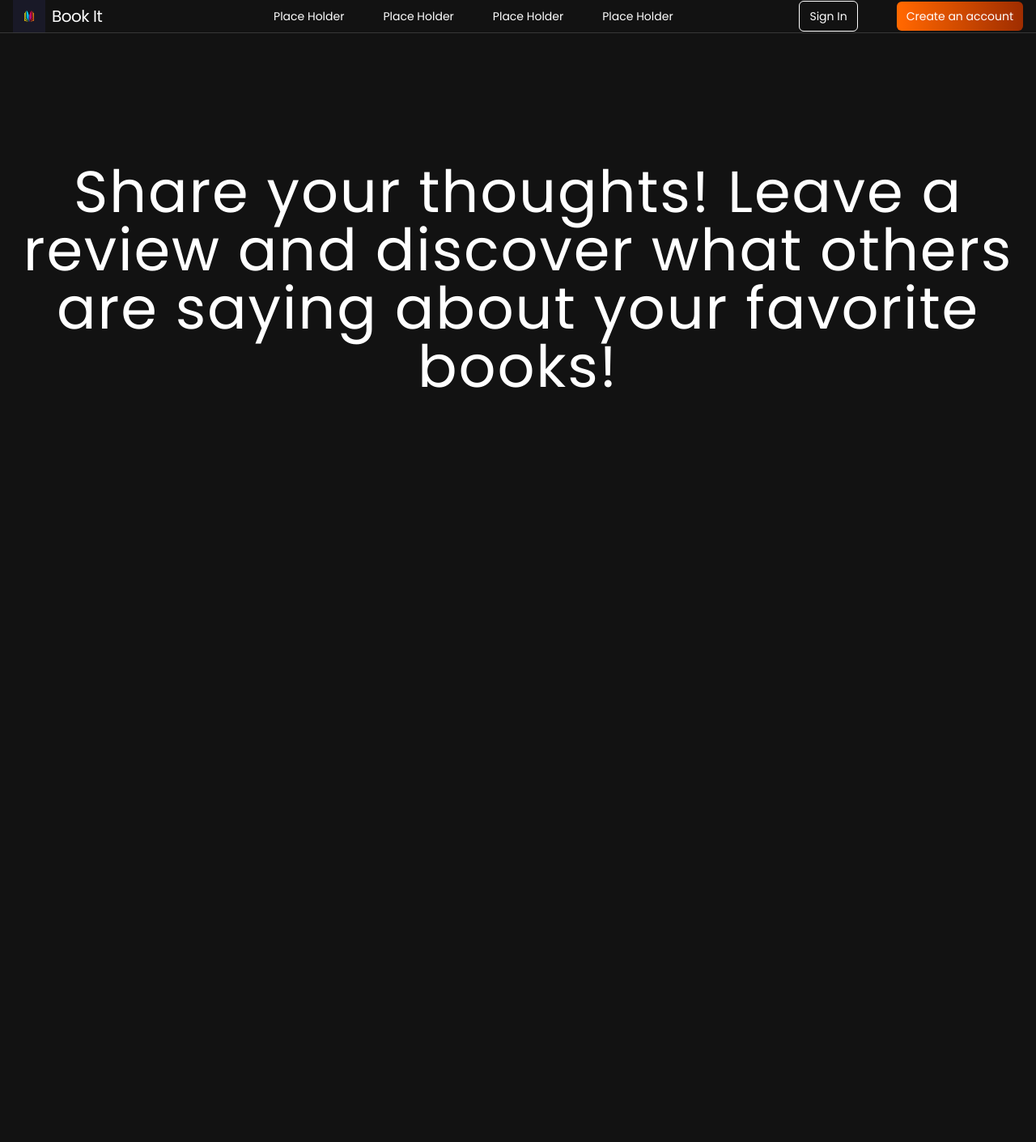
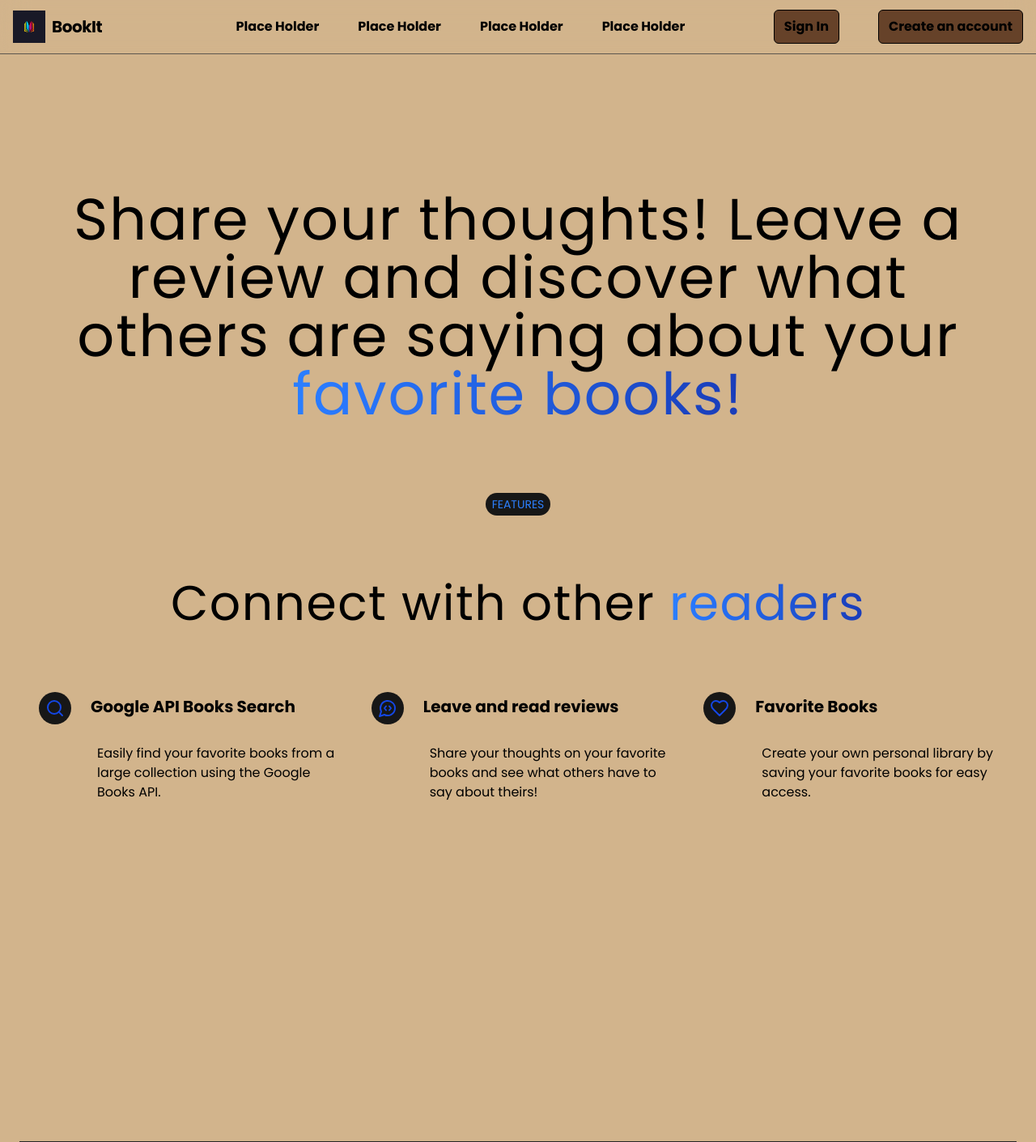
Before and after one commit to abraham757/Team-Book-It, a React (Vite) app in the folder client/my-app/: page / in a window 1280 px wide. Shown: the whole page at 81% size. Before the commit the page ends 800 px from the top, so only its background shows below. Built offline with nearby package versions, Linux system fonts and the light colour scheme.

Commit message:
React landing page styled

```diff
--- a/client/my-app/src/App.tsx
+++ b/client/my-app/src/App.tsx
@@ -1,13 +1,15 @@
 import { BrowserRouter as Router } from 'react-router-dom';
 import Navbar from './components/navbar'
 import Hero from './components/hero';
+import Features from './components/features';
 
 function App() {
   return (
     <Router>
       <Navbar />
-      <div className="max-w-7xl mx auto pt-20 px-6">
+      <div className="mx auto pt-20 px-6 w-full">
       <Hero />
+      <Features />
       </div>
     </Router>
   );
--- /dev/null
+++ b/client/my-app/src/components/features.jsx
@@ -0,0 +1,38 @@
+import { features } from "../constants";
+
+const Features = () => {
+  return (
+    <div className="relative mt-20 border-b border-neutral-800 min-h-[800px]">
+      <div className="text-center">
+        <span className="bg-neutral-900 text-blue-500 rounded-full h-6 text-sm font-medium px-2 py-1 uppercase">
+          Features
+        </span>
+        <h2 className="text-3xl sm:text-5xl lg:text-6xl mt-10 lg:mt-20 tracking-wide text-black">
+          Connect with other{" "}
+          <span className="bg-gradient-to-r from-blue-500 to-blue-800 text-transparent bg-clip-text">
+            readers
+          </span>
+        </h2>
+      </div>
+      <div className="flex flex-wrap mt-10 lg:mt-20">
+        {features.map((feature, index) => (
+          <div key={index} className="w-full sm:w-1/2 lg:w-1/3">
+            <div className="flex">
+              <div className="flex mx-6 h-10 w-10 p-2 bg-neutral-900 text-blue-700 justify-center items-center rounded-full">
+                {feature.icon}
+              </div>
+              <div>
+                <h5 className="mt-1 mb-6 text-xl text-black font-bold">{feature.text}</h5>
+                <p className="text-md p-2 mb-20 text-black-500">
+                  {feature.description}
+                </p>
+              </div>
+            </div>
+          </div>
+        ))}
+      </div>
+    </div>
+  );
+};
+
+export default Features;
--- a/client/my-app/src/components/hero.tsx
+++ b/client/my-app/src/components/hero.tsx
@@ -1,11 +1,15 @@
-const Hero = () => {
+const HeroSection = () => {
     return (
-    <div className="flex flex-col items-center mt-6 lg:mt-20">
+      <div className="flex flex-col items-center mt-6 lg:mt-20 rounded-lg p-2">
         <h1 className="text-4xl sm:text-6xl lg:text-7xl text-center tracking-wide">
-        Share your thoughts! Leave a review and discover what others are saying about your favorite books!
+        Share your thoughts! Leave a review and discover what others are saying about your
+          <span className="bg-gradient-to-r from-blue-500 to-blue-800 text-transparent bg-clip-text">
+            {" "}
+            favorite books!
+          </span>
         </h1>
-    </div>
+      </div>
     );
-};
+  };
 
-export default Hero;
+  export default HeroSection;
--- a/client/my-app/src/components/navbar.tsx
+++ b/client/my-app/src/components/navbar.tsx
@@ -1,8 +1,7 @@
 import { Menu, X } from "lucide-react";
 import { useState } from "react";
-
-import logo from '../assets/img/logo.png';
-import { navItems } from "../constants";
+import logo from "../assets/img/logo.png";
+ import { navItems } from "../constants";
 
 const Navbar = () => {
   const [mobileDrawerOpen, setMobileDrawerOpen] = useState(false);
@@ -12,12 +11,12 @@ const Navbar = () => {
   };
 
   return (
-    <nav className=".sticky.top-0.z-50.py-3.backdrop-blur-lg border-b border-neutral-700/80">
-      <div className="container px-4 mx-auto relative text-sm">
+    <nav className="sticky top-0 z-50 py-3 backdrop-blur-lg border-b border-neutral-700/80 font-bold">
+      <div className="container px-4 mx-auto relative">
         <div className="flex justify-between items-center">
           <div className="flex items-center flex-shrink-0">
-            <img className="h-10 w-10 mr-2" src={logo} alt="logo" />
-            <span className="text-xl tracking-tight">Book It</span>
+            <img className="h-10 w-10 mr-2" src={logo} alt="Logo" />
+            <span className="text-xl tracking-tight">BookIt</span>
           </div>
           <ul className="hidden lg:flex ml-14 space-x-12">
             {navItems.map((item: any, index: any) => (
@@ -27,21 +26,24 @@ const Navbar = () => {
             ))}
           </ul>
           <div className="hidden lg:flex justify-center space-x-12 items-center">
-            <a href="#" className="py-2 px-3 border rounded-md">
+            <a href="#" className="bg-[#664229] text-black py-2 px-3 border rounded-md">
               Sign In
             </a>
-            <a href="#" className="bg-gradient-to-r from-orange-500 to-orange-800 py-2 px-3 rounded-md">
+            <a
+              href="#"
+              className="bg-[#664229] text-black py-2 px-3 border rounded-md"
+            >
               Create an account
             </a>
           </div>
-          <div className="lg:hidden md:flex flex-col justif-end">
+          <div className="lg:hidden md:flex flex-col justify-end">
             <button onClick={toggleNavbar}>
               {mobileDrawerOpen ? <X /> : <Menu />}
             </button>
           </div>
         </div>
         {mobileDrawerOpen && (
-          <div className="fixed right-0 z-20 bg-neutral-900 w-full p-12 flexc flex-col justify-center items-center lg:hidden">
+          <div className="fixed right-0 z-20 bg-[#b99976] w-full p-12 flex flex-col justify-center items-center lg:hidden">
             <ul>
               {navItems.map((item: any, index: any) => (
                 <li key={index} className="py-4">
@@ -50,16 +52,19 @@ const Navbar = () => {
               ))}
             </ul>
             <div className="flex space-x-6">
-              <a href="#" className="py-2 px-3 border rounded-md">
+              <a href="#" className="bg-[#664229] text-black py-2 px-3 border rounded-md">
                 Sign In
               </a>
-              <a href="#" className="py-2 px3-rounded-md bg-gradient-to-r from-orange-500 to-orange-800>">
+              <a
+                href="#"
+                className="bg-[#664229] text-black py-2 px-3 border rounded-md"
+              >
                 Create an account
               </a>
             </div>
-            </div>
-          )}
-        </div>
+          </div>
+        )}
+      </div>
     </nav>
   );
 };
--- a/client/my-app/src/constants/index.jsx
+++ b/client/my-app/src/constants/index.jsx
@@ -1,16 +1,7 @@
-/*import { BotMessageSquare } from "lucide-react";
-import { BatteryCharging } from "lucide-react";
-import { Fingerprint } from "lucide-react";
-import { ShieldHalf } from "lucide-react";
-import { PlugZap } from "lucide-react";
-import { GlobeLock } from "lucide-react";
+import { Search } from 'lucide-react';
+import { MessageCircleCode } from 'lucide-react';
+import { Heart } from 'lucide-react';
 
-import user1 from "../assets/profile-pictures/user1.jpg";
-import user2 from "../assets/profile-pictures/user2.jpg";
-import user3 from "../assets/profile-pictures/user3.jpg";
-import user4 from "../assets/profile-pictures/user4.jpg";
-import user5 from "../assets/profile-pictures/user5.jpg";
-import user6 from "../assets/profile-pictures/user6.jpg"; */
 
 export const navItems = [
     { label: "Place Holder", href: "#" },
@@ -19,161 +10,23 @@ export const navItems = [
     { label: "Place Holder", href: "#" },
   ];
 
-
-/*export const testimonials = [
+export const features = [
   {
-    user: "John Doe",
-    company: "Stellar Solutions",
-    image: user1,
-    text: "I am extremely satisfied with the services provided. The team was responsive, professional, and delivered results beyond my expectations.",
+    icon: <Search />,
+    text: "Google API Books Search",
+    description:
+      "Easily find your favorite books from a large collection using the Google Books API.",
   },
   {
-    user: "Jane Smith",
-    company: "Blue Horizon Technologies",
-    image: user2,
-    text: "I couldn't be happier with the outcome of our project. The team's creativity and problem-solving skills were instrumental in bringing our vision to life",
+    icon: <MessageCircleCode />,
+    text: "Leave and read reviews",
+    description:
+      "Share your thoughts on your favorite books and see what others have to say about theirs!",
   },
   {
-    user: "David Johnson",
-    company: "Quantum Innovations",
-    image: user3,
-    text: "Working with this company was a pleasure. Their attention to detail and commitment to excellence are commendable. I would highly recommend them to anyone looking for top-notch service.",
+    icon: <Heart />,
+    text: "Favorite Books",
+    description:
+      "Create your own personal library by saving your favorite books for easy access.",
   },
-  {
-    user: "Ronee Brown",
-    company: "Fusion Dynamics",
-    image: user4,
-    text: "Working with the team at XYZ Company was a game-changer for our project. Their attention to detail and innovative solutions helped us achieve our goals faster than we thought possible. We are grateful for their expertise and professionalism!",
-  },
-  {
-    user: "Michael Wilson",
-    company: "Visionary Creations",
-    image: user5,
-    text: "I am amazed by the level of professionalism and dedication shown by the team. They were able to exceed our expectations and deliver outstanding results.",
-  },
-  {
-    user: "Emily Davis",
-    company: "Synergy Systems",
-    image: user6,
-    text: "The team went above and beyond to ensure our project was a success. Their expertise and dedication are unmatched. I look forward to working with them again in the future.",
-  },
-]; */
-
-/*export const features = [
-  {
-    icon: <BotMessageSquare />,
-    text: "Drag-and-Drop Interface",
-    description:
-      "Easily design and arrange your VR environments with a user-friendly drag-and-drop interface.",
-  },
-  {
-    icon: <Fingerprint />,
-    text: "Multi-Platform Compatibility",
-    description:
-      "Build VR applications that run seamlessly across multiple platforms, including mobile, desktop, and VR headsets.",
-  },
-  {
-    icon: <ShieldHalf />,
-    text: "Built-in Templates",
-    description:
-      "Jumpstart your VR projects with a variety of built-in templates for different types of applications and environments.",
-  },
-  {
-    icon: <BatteryCharging />,
-    text: "Real-Time Preview",
-    description:
-      "Preview your VR application in real-time as you make changes, allowing for quick iterations and adjustments.",
-  },
-  {
-    icon: <PlugZap />,
-    text: "Collaboration Tools",
-    description:
-      "Work together with your team in real-time on VR projects, enabling seamless collaboration and idea sharing.",
-  },
-  {
-    icon: <GlobeLock />,
-    text: "Analytics Dashboard",
-    description:
-      "Gain valuable insights into user interactions and behavior within your VR applications with an integrated analytics dashboard.",
-  },
-]; */
-
-/*export const checklistItems = [
-  {
-    title: "Code merge made easy",
-    description:
-      "Track the performance of your VR apps and gain insights into user behavior.",
-  },
-  {
-    title: "Review code without worry",
-    description:
-      "Track the performance of your VR apps and gain insights into user behavior.",
-  },
-  {
-    title: "AI Assistance to reduce time",
-    description:
-      "Track the performance of your VR apps and gain insights into user behavior.",
-  },
-  {
-    title: "Share work in minutes",
-    description:
-      "Track the performance of your VR apps and gain insights into user behavior.",
-  },
-]; */
-
-/*export const pricingOptions = [
-  {
-    title: "Free",
-    price: "$0",
-    features: [
-      "Private board sharing",
-      "5 Gb Storage",
-      "Web Analytics",
-      "Private Mode",
-    ],
-  },
-  {
-    title: "Pro",
-    price: "$10",
-    features: [
-      "Private board sharing",
-      "10 Gb Storage",
-      "Web Analytics (Advance)",
-      "Private Mode",
-    ],
-  },
-  {
-    title: "Enterprise",
-    price: "$200",
-    features: [
-      "Private board sharing",
-      "Unlimited Storage",
-      "High Performance Network",
-      "Private Mode",
-    ],
-  },
-]; */
-
-/*export const resourcesLinks = [
-  { href: "#", text: "Getting Started" },
-  { href: "#", text: "Documentation" },
-  { href: "#", text: "Tutorials" },
-  { href: "#", text: "API Reference" },
-  { href: "#", text: "Community Forums" },
 ];
-
-export const platformLinks = [
-  { href: "#", text: "Features" },
-  { href: "#", text: "Supported Devices" },
-  { href: "#", text: "System Requirements" },
-  { href: "#", text: "Downloads" },
-  { href: "#", text: "Release Notes" },
-];
-
-export const communityLinks = [
-  { href: "#", text: "Events" },
-  { href: "#", text: "Meetups" },
-  { href: "#", text: "Conferences" },
-  { href: "#", text: "Hackathons" },
-  { href: "#", text: "Jobs" },
-]; */
--- a/client/my-app/src/index.css
+++ b/client/my-app/src/index.css
@@ -3,5 +3,5 @@
 
 :root {
     font-family: "Poppins", sans-serif;
-    color-scheme: dark;
+    background-color: #d2b48c;
 }
```
